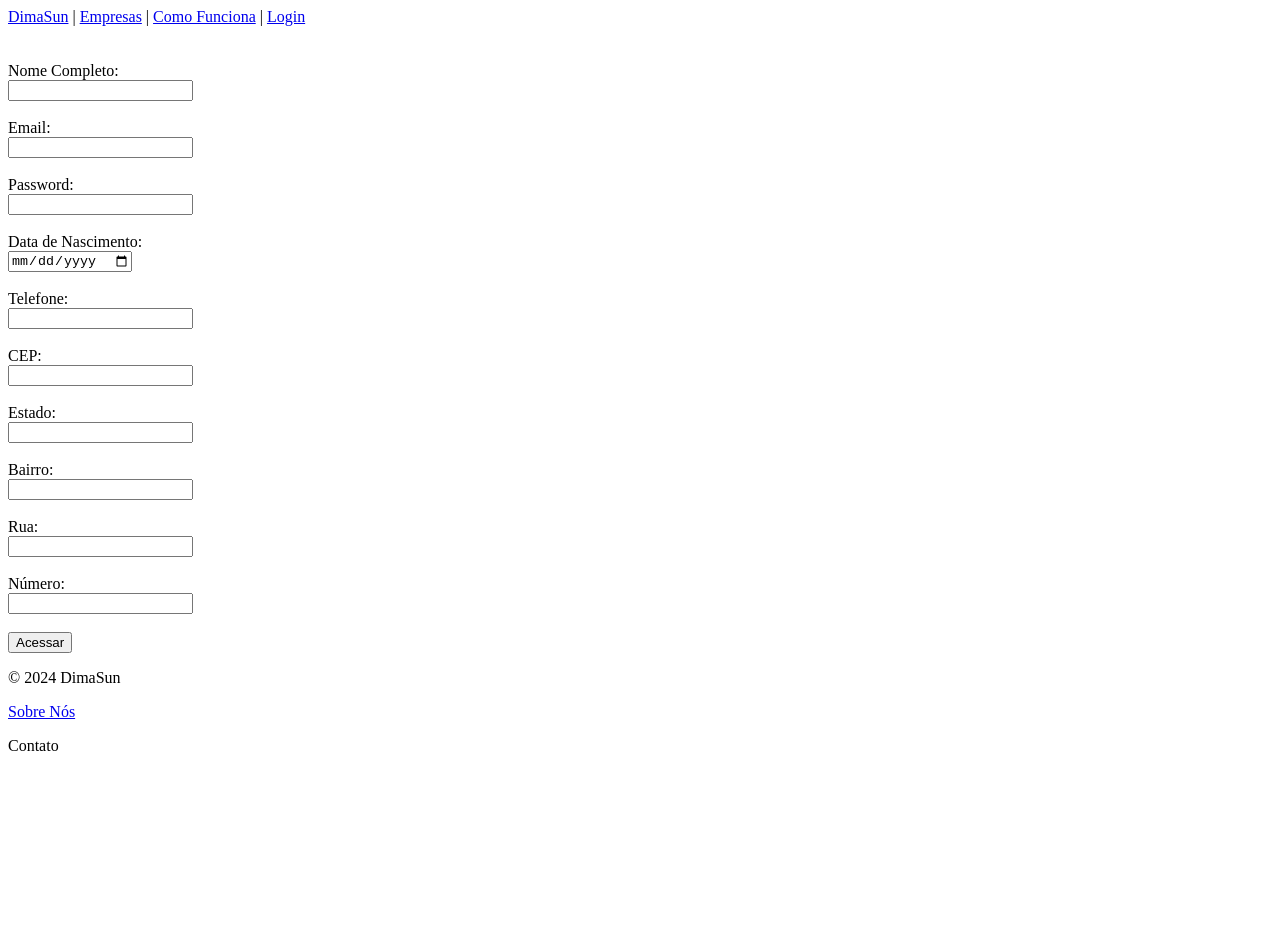
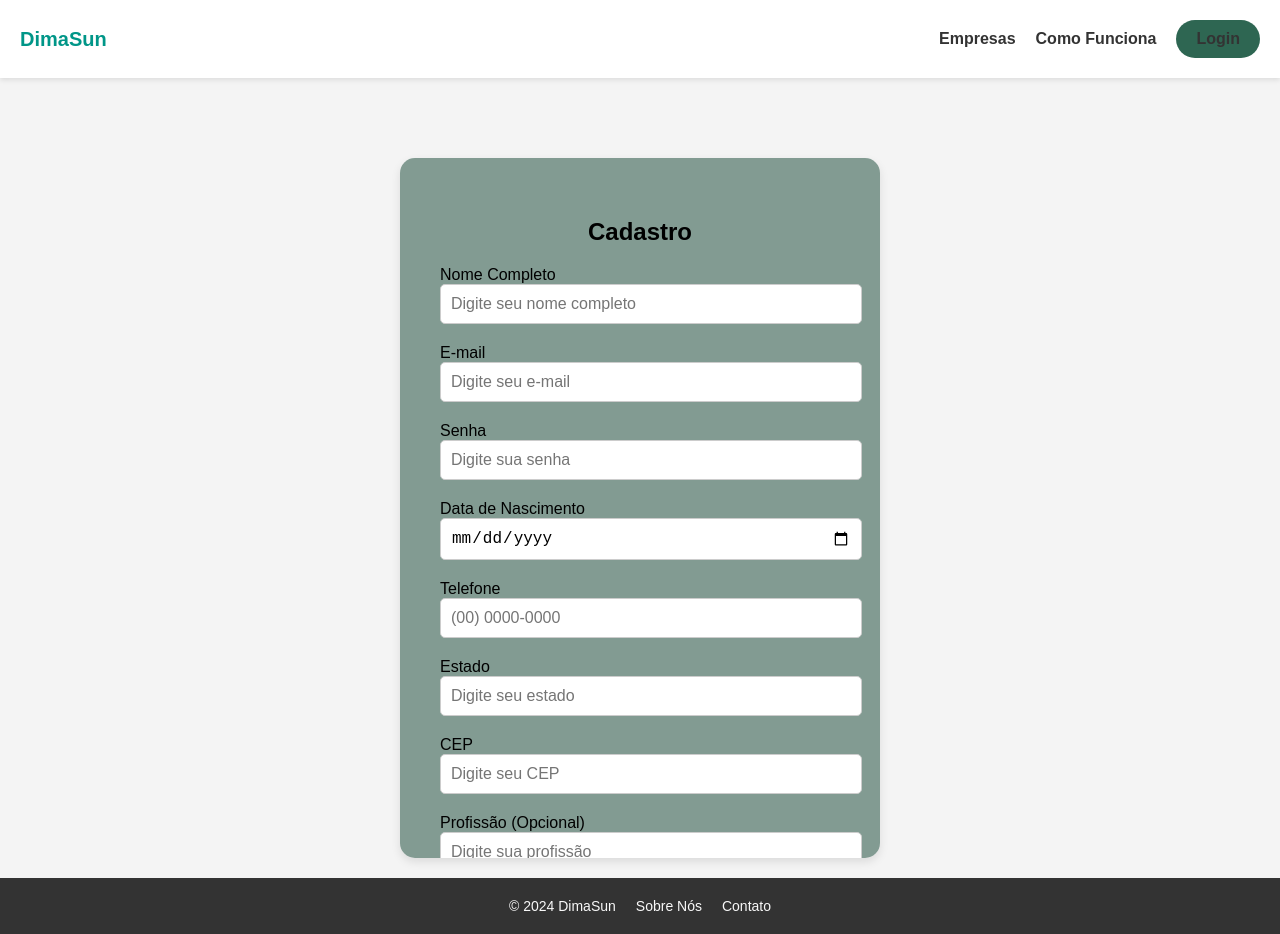
Before and after one commit to RaulMigliari/dimaSun, a plain HTML site: page cadastro/index.html in a window 1280 px wide. Before the commit the page ends 800 px from the top, so only its background shows below. Drawn offline with Linux system fonts and the light colour scheme.

Commit message:
Estilização Login e Cadastro
Estilização das páginas Login e Cadastro

```diff
--- a/cadastro/index.html
+++ b/cadastro/index.html
@@ -4,72 +4,60 @@
     <meta charset="UTF-8">
     <meta name="viewport" content="width=device-width, initial-scale=1.0">
     <title>DimaSun - Login</title>
+    <link rel="stylesheet" href="/layout.css">
+    <link rel="stylesheet" href="style.css">
 </head>
 <body>
     <header>
-        <div>
-            <a href="/index.html">DimaSun</a> |
-            <a href="/empresas">Empresas</a> |
-            <a href="/comoFunciona">Como Funciona</a> |
-            <a href="/login">Login</a>
+        <a id="logo_link" href="/index.html">DimaSun</a>
+        <div id="elementos_header">
+            <a href="/empresas">Empresas</a>
+            <a href="/comoFunciona">Como Funciona</a>
+            <a id="login_button" href="/login">Login</a>
         </div>
     </header>
+    </header>
     <body>
-        <br><br>
-        <form>
+        <div id="container_cadastro">
+            <form id="form_cadastro">
+                <h2>Cadastro</h2>
+                <label for="name">Nome Completo</label>
+                <input type="text" name="name" id="name" required placeholder="Digite seu nome completo">
 
-            <label for="name">Nome Completo:</label>
-            <br>
-            <input type="text" name="name" id="name" required>
-            <br><br>
+                <label for="email">E-mail</label>
+                <input type="email" name="email" id="email" required placeholder="Digite seu e-mail">
 
-            <label for="email">Email:</label>
-            <br>
-            <input type="email" name="email" id="email" required>
-            <br><br>
 
-            <label for="password">Password:</label>
-            <br>
-            <input type="password" name="password" id="password" required>
-            <br><br>
+                <label for="password">Senha</label>
+                <input type="password" name="password" id="password" required placeholder="Digite sua senha">
 
-            <label for="date">Data de Nascimento:</label>
-            <br>
-            <input type="date" name="date" id="date" required>
-            <br><br>
+                <label for="data_nascimento">Data de Nascimento</label>
+                <input type="date" name="data_nascimento" id="data_nascimento" required >
 
-            <label for="contact">Telefone:</label>
-            <br>
-            <input type="tel" name="contact" id="contact" required>
-            <br><br>
+                <label for="telefone">Telefone</label>
+                <input type="tel" name="telefone" id="telefone" required placeholder="(00) 0000-0000">
 
-            <label for="cep">CEP:</label>
-            <br>
-            <input type="number" name="cep" id="cep" required>
-            <br><br>
+                <label for="estado">Estado</label>
+                <input type="text" name="estado" id="estado" required placeholder="Digite seu estado">
 
-            <label for="state">Estado:</label>
-            <br>
-            <input type="text" name="state" id="state" required>
-            <br><br>
+                <label for="cep">CEP</label>
+                <input type="text" name="cep" id="cep" required placeholder="Digite seu CEP">
 
-            <label for="district">Bairro:</label>
-            <br>
-            <input type="text" name="district" id="district" required>
-            <br><br>
+                <label for="profissao">Profissão (Opcional)</label>
+                <input type="text" name="profissao" id="profissao" placeholder="Digite sua profissão">
 
-            <label for="street">Rua:</label>
-            <br>
-            <input type="text" name="street" id="street" required>
-            <br><br>
+                <label for="bairro">Bairro</label>
+                <input type="text" name="bairro" id="bairro" required placeholder="Digite seu bairro">
 
-            <label for="number">Número:</label>
-            <br>
-            <input type="number" name="number" id="number" required>
-            <br><br>
+                <label for="rua">Rua</label>
+                <input type="text" name="rua" id="rua" required placeholder="Digite sua rua">
 
-            <button type="submit">Acessar</button>
-        </form>
+                <label for="numero">Número</label>
+                <input type="text" name="numero" id="numero" required placeholder="Número">
+
+                <button type="submit">Cadastrar</button>
+            </form>
+        </div>
     </body>
     <footer>
         <p>&copy; 2024 DimaSun</p>
--- /dev/null
+++ b/cadastro/style.css
@@ -0,0 +1,56 @@
+/* Centralizando a caixa de cadastro na página */
+#container_cadastro {
+    display: flex;
+    justify-content: center;
+    align-items: flex-start;
+    min-height: calc(100vh - 160px);
+    margin-top: 80px;
+    margin-bottom: 80px;
+}
+#form_cadastro {
+    background-color: #829b92;
+    padding: 40px;
+    border-radius: 15px;
+    width: 400px; /* Definir uma largura fixa */
+    box-shadow: 0px 4px 10px rgba(0, 0, 0, 0.1);
+    max-height: calc(100vh - 180px); /* Limite de altura para evitar rolagem excessiva */
+    overflow-y: auto; /* Permitir rolagem interna se necessário */
+}
+
+#form_cadastro h2 {
+    text-align: center;
+    font-size: 24px;
+    color: #000;
+    margin-bottom: 20px;
+}
+
+
+/* Estilização dos inputs */
+input[type="text"],
+input[type="email"],
+input[type="password"],
+input[type="date"],
+input[type="tel"] {
+    width: 100%;
+    padding: 10px;
+    margin-bottom: 20px;
+    border: 1px solid #ccc;
+    border-radius: 5px;
+    font-size: 16px;
+}
+
+/* Botão de cadastro */
+#form_cadastro button {
+    width: 100%;
+    padding: 10px;
+    background-color: #00a0db;
+    color: white;
+    border: none;
+    border-radius: 5px;
+    font-size: 18px;
+    cursor: pointer;
+}
+
+#form_cadastro button:hover {
+    background-color: #007b9e;
+}
--- a/login/style.css
+++ b/login/style.css
@@ -0,0 +1,78 @@
+/* Centralização e estilo do formulário de login */
+.login_container {
+    background-color: #8eaba4; /* Cor de fundo */
+    padding: 30px;
+    border-radius: 20px;
+    border: 2px solid #007BFF; /* Borda azul */
+    width: 400px;
+    text-align: center;
+    box-shadow: 0px 4px 10px rgba(0, 0, 0, 0.1); /* Sombra suave */
+    margin: auto; /* Centralização horizontal */
+}
+
+h2 {
+    margin-bottom: 20px;
+    color: #000;
+}
+
+form {
+    display: flex;
+    flex-direction: column;
+}
+
+label {
+    text-align: left;
+    color: #000;
+    margin-bottom: 5px;
+    font-weight: bold;
+}
+
+input[type="email"],
+input[type="password"] {
+    padding: 10px;
+    margin-bottom: 20px;
+    border: none;
+    border-radius: 20px;
+    background-color: white; /* Cor do fundo dos campos */
+    box-shadow: 0 0 5px rgba(0, 0, 0, 0.1);
+    width: 100%;
+}
+
+button {
+    background-color: #007BFF;
+    color: white;
+    padding: 10px;
+    border: none;
+    border-radius: 20px;
+    width: 100%;
+    font-size: 16px;
+    cursor: pointer;
+}
+
+button:hover {
+    background-color: #0056b3;
+}
+
+.cadastro_link {
+    display: flex;
+    justify-content: flex-end;
+    margin-bottom: 20px;
+}
+
+.cadastro_link a {
+    font-size: 12px;
+    color: #333;
+    text-decoration: none;
+}
+
+.cadastro_link a:hover {
+    text-decoration: underline;
+}
+
+/* Centralizando o formulário verticalmente na página */
+.login_wrapper {
+    display: flex;
+    justify-content: center;
+    align-items: center;
+    height: calc(100vh - 120px); /* Altura da página menos header e footer */
+}
```
Also changed, not shown: login/index.html (+19 -16 lines).
